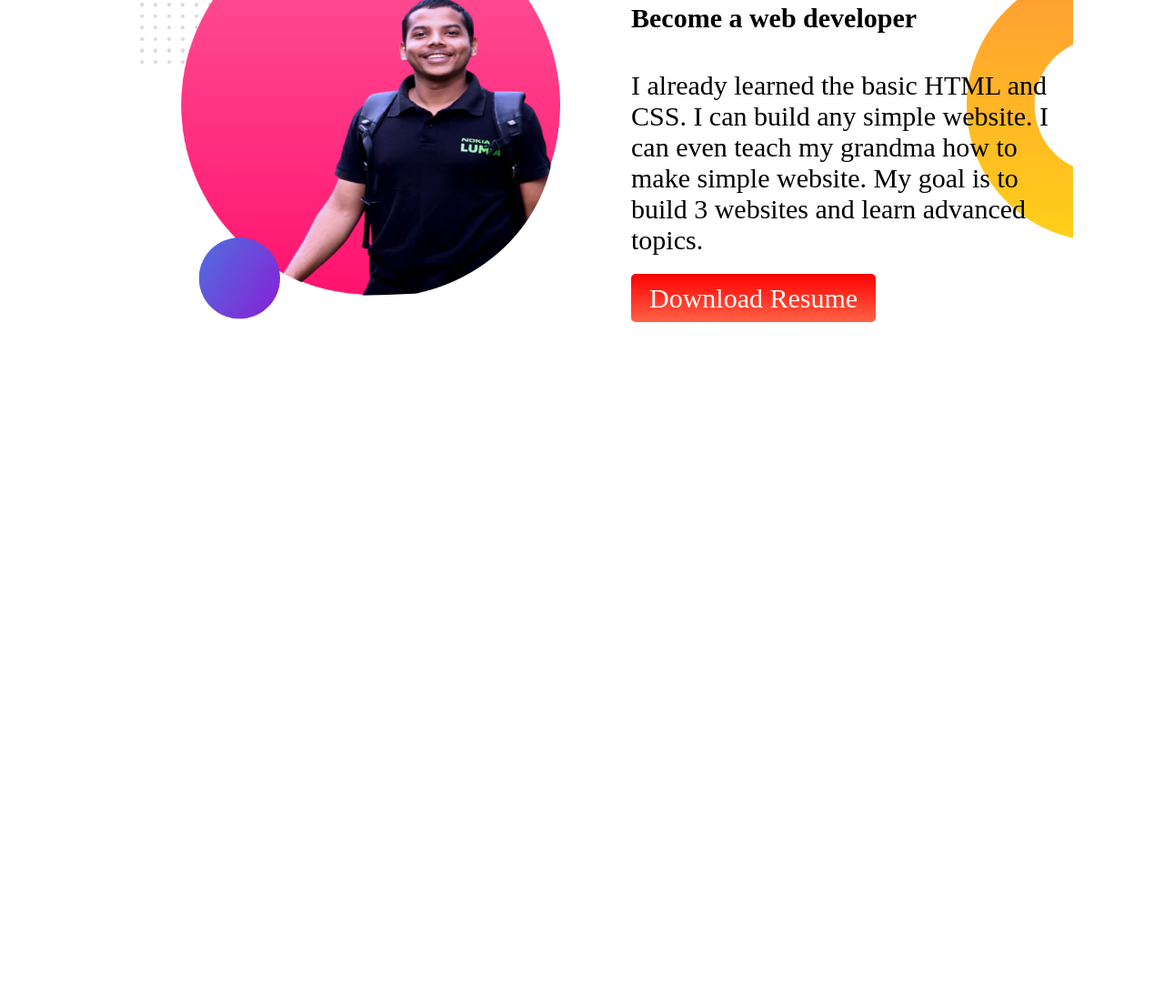
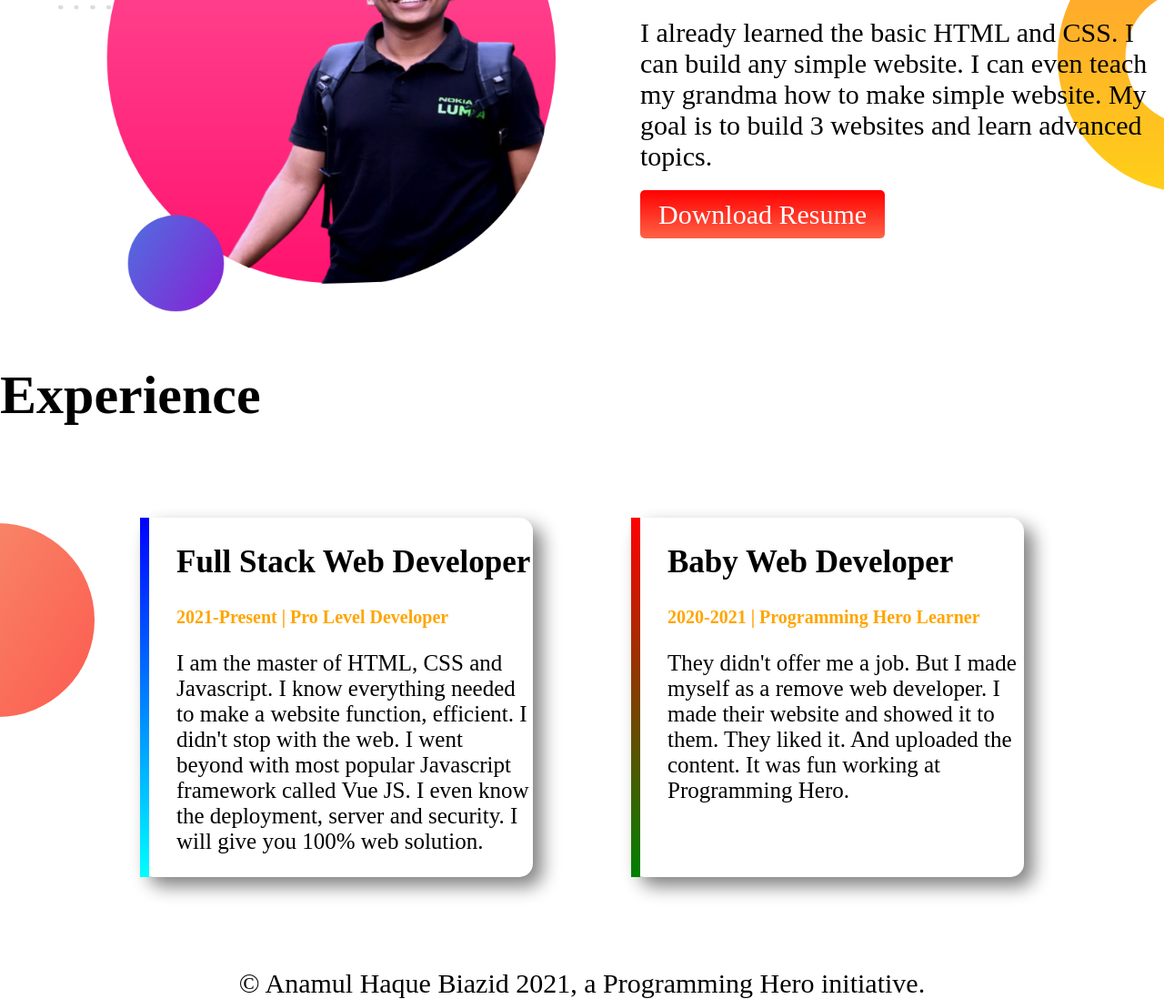
Before and after one commit to Anamulbiazid/portfolio, a plain HTML site: page index.html in a window 1280 px wide. Shown: the part 829-1927 px from the top of the page at 91% size. Before the commit the page ends 1287 px from the top, so only its background shows below. Drawn offline with Linux system fonts and the light colour scheme; a web font is replaced by a local one.

Commit message:
lastcommit

```diff
--- a/index.html
+++ b/index.html
@@ -12,11 +12,11 @@
 </head>
 <body>
 
-    <section class="top-banner">
+    <section class="top-banner flexible">
         <div class="divwidth">
             <H1>WELCOME TO</H1>
-            <H2> <span class="namecolor">Anamul Haque Biazid</span>  Place</H2>
-            <h4>Build Climber and Train Stopper</h4>
+            <H2> <span class="namecolor" style="font-size: 50px;">Anamul Haque Biazid</span>  Place</H2>
+            <h5>Build Climber and Train Stopper</h5>
             <p>You might saw me jumping, climbing buildings, and stopping trains. But nobody pays me a dime for that work. That's why I am learning and mastering web development. I will not stop until I become the Web Development Hero.</p>
             <a class="link-button" target="blank" href="https://www.linkedin.com/company/programminghero/">HIRE ME</a>
         </div>
@@ -26,18 +26,35 @@
        </div>
     </section>
 
-    <section class="side-banner">
+    <section class="side-banner flexible">
         <div class="divwidth">
             <img src="images/biobg2.png" alt="">
         </div>
         <div class="divwidth">
-            <h2>Dream Big</h2>
+            <h1>Dream Big</h1>
         <h4>Become a web developer</h4>
-        <p>I already learned the basic HTML and CSS. I can build any simple website. I can even teach my grandma how to make simple website. My goal is to build 3 websites and learn advanced topics.</p>
+        <p id="paragraph2">I already learned the basic HTML and CSS. I can build any simple website. I can even teach my grandma how to make simple website. My goal is to build 3 websites and learn advanced topics.</p>
         <a class="link-button" target="_blank" href="https://www.linkedin.com/company/programminghero/">Download Resume</a>
         </div>
 
     </section>
+    <section class=" last-banner">
+        <h1>Experience</h1>
+        <div class="flexible">
+            <div id="border-color1" class="experience-item">
+                <h2>Full Stack Web Developer</h2>
+                <h3>2021-Present | Pro Level Developer</h3>
+                <p class="paragraph3" >I am the master of HTML, CSS and Javascript. I know everything needed to make a website function, efficient. I didn't stop with the web. I went beyond with most popular Javascript framework called Vue JS. I even know the deployment, server and security. I will give you 100% web solution.</p>
+            </div>
+            <div id="web-dev-experience"class="experience-item">
+                <h2>Baby Web Developer</h2>
+                <h3>2020-2021 | Programming Hero Learner</h3>
+                <p class="paragraph3" >They didn't offer me a job. But I made myself as a remove web developer. I made their website and showed it to them. They liked it. And uploaded the content. It was fun working at Programming Hero.</p>
+            </div>
+        </div>
+
+    </section>
+    <footer>© Anamul Haque Biazid 2021, a Programming Hero initiative.</footer>
 
 </body>
 </html>
--- a/style.css
+++ b/style.css
@@ -1,14 +1,21 @@
 h1{
     font-size: 60px;
+}
+h2{
+    font-size: 35px;
+}
+h3{
+    color: orange;
+    font-size: 20px;
 }
 body{
     font-size: 30px;
     margin: 0px;
 }
 .namecolor{
-    color: orange;
+    color:orangered;
 }
-section{
+.flexible{
     display: flex;
     margin: 100px;
 
@@ -23,6 +30,33 @@ section{
     width: 95%;
     padding-top: 7%;
 }
+.experience-item{
+    width: 40%;
+    box-shadow: 10px 10px 20px gray;
+    border-radius: 15px;
+    margin-left: 5%;
+    margin-right: 5%;
+    padding-left: 1em;
+
+}
+#border-color1{
+
+    border-left: 10px solid;
+    border-image: linear-gradient(blue,cyan);
+    border-image-slice: 1;
+}
+#web-dev-experience{
+    border-left: 10px solid;
+    border-image: linear-gradient(red,green);
+    border-image-slice: 1;
+}
+
+}
+#paragraph2{
+    font-size: 32px;
+
+}
+.paragraph3 {font-size: 25px;}
 .link-button{
     text-decoration:none;
     background-image: linear-gradient(red , tomato);
@@ -40,5 +74,14 @@ section{
     background-image: url(images/dream-bg.png);
     background-repeat: no-repeat;
     background-position: right;
+    margin: 0%;
 
 }
+.last-banner{
+    background-image: url(images/exp-bg.png);
+    background-repeat: no-repeat;
+    background-position: left;
+}
+footer  {
+    text-align: center;
+}
```
Also changed, not shown: images/jhankar.png (deleted), images/jhankar2.png (deleted).
